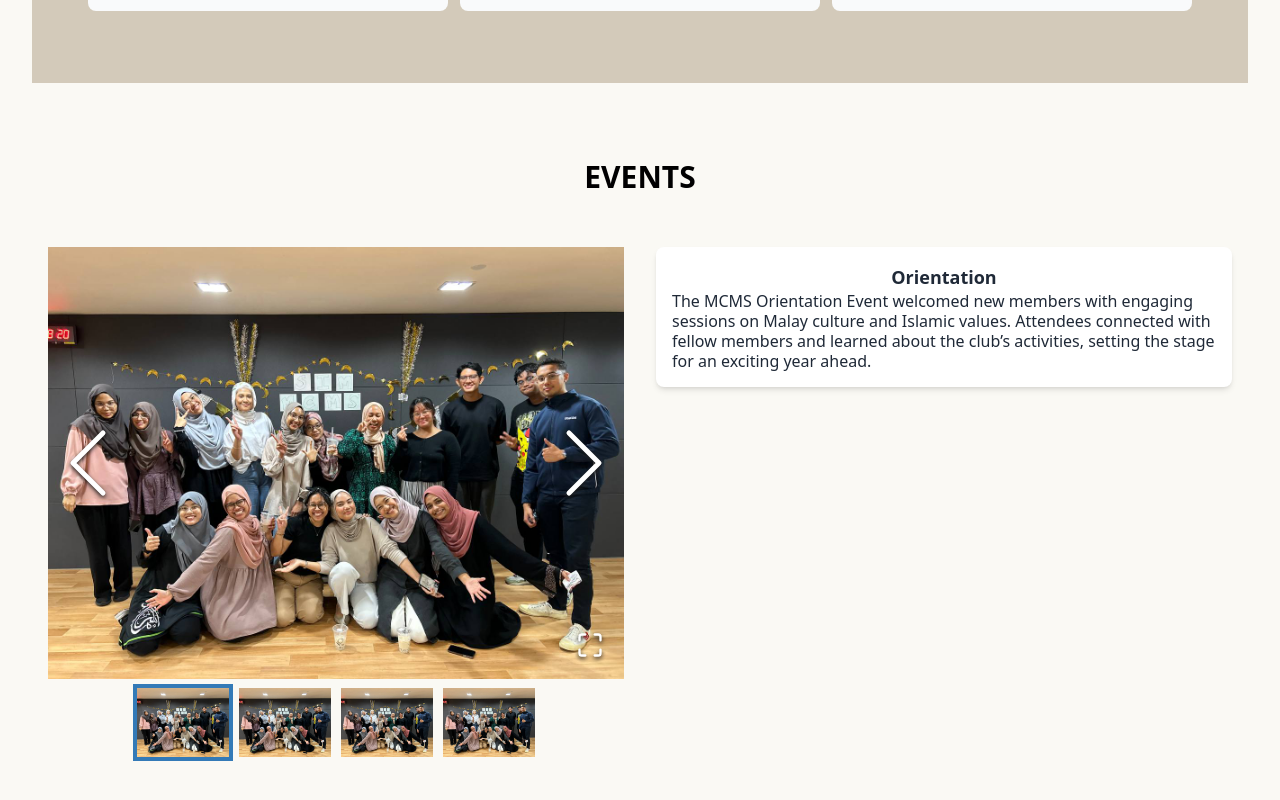
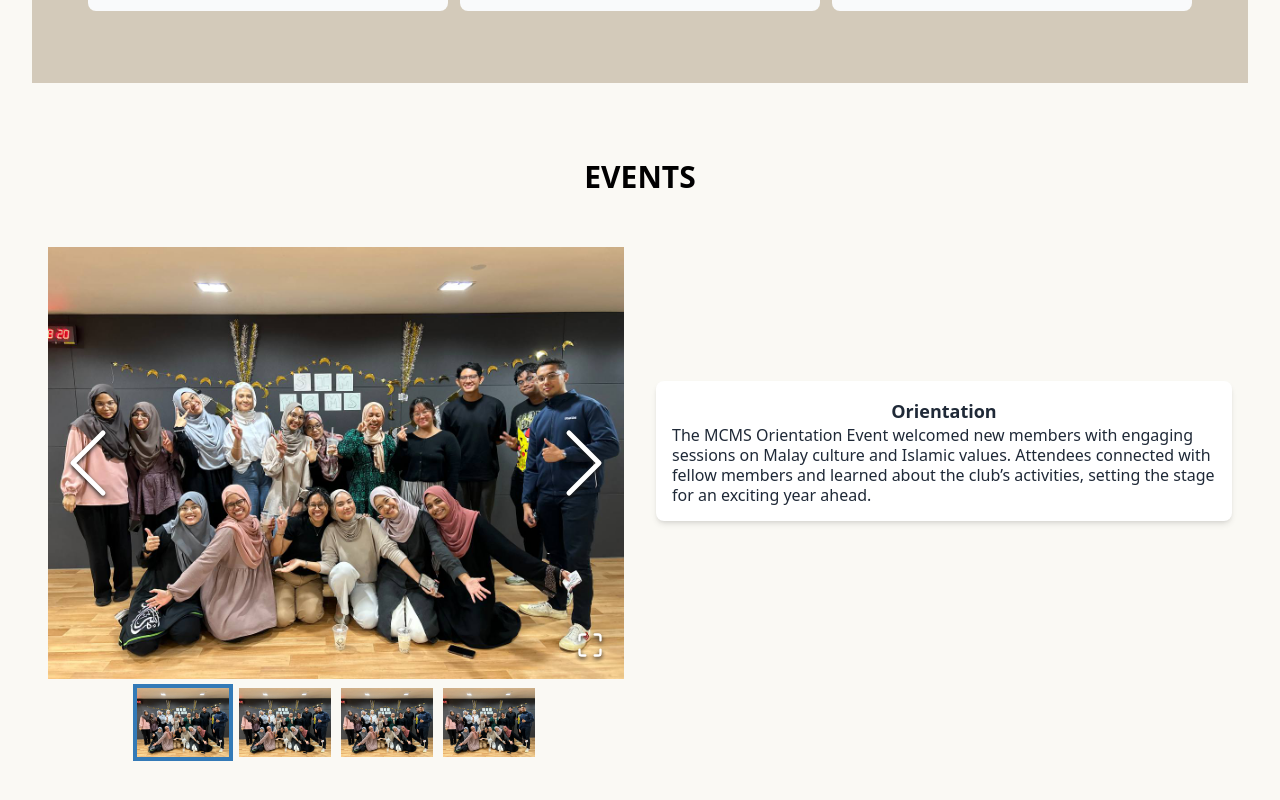
Before and after one commit to Sorarat/mcms-website, a React (Vite) app: page / in a window 1280 px wide. Shown: the part 1016-1816 px from the top of the page. Built offline with nearby package versions, Linux system fonts and the light colour scheme.

Commit message:
vertically center the photo description

```diff
--- a/src/components/Gallery.jsx
+++ b/src/components/Gallery.jsx
@@ -44,7 +44,7 @@ const Gallery = () => {
   return (
     <div className="container mx-auto p-4">
       {/* Image Gallery */}
-      <div className="flex flex-col md:flex-row md:gap-8">
+      <div className="flex flex-col md:flex-row md:gap-8 md:items-center">
         <div className="flex-1">
           <ImageGallery
             items={images}
@@ -55,7 +55,7 @@ const Gallery = () => {
           />
         </div>
          {/* Independent Description */}
-        <div className="mt-4 md:mt-0 md:flex-1">
+        <div className="mt-4 md:mt-0 md:flex-1 mb-28">
           <GalleryDescription title={currentTitle} description={currentDescription} />
         </div>
       </div>
```
